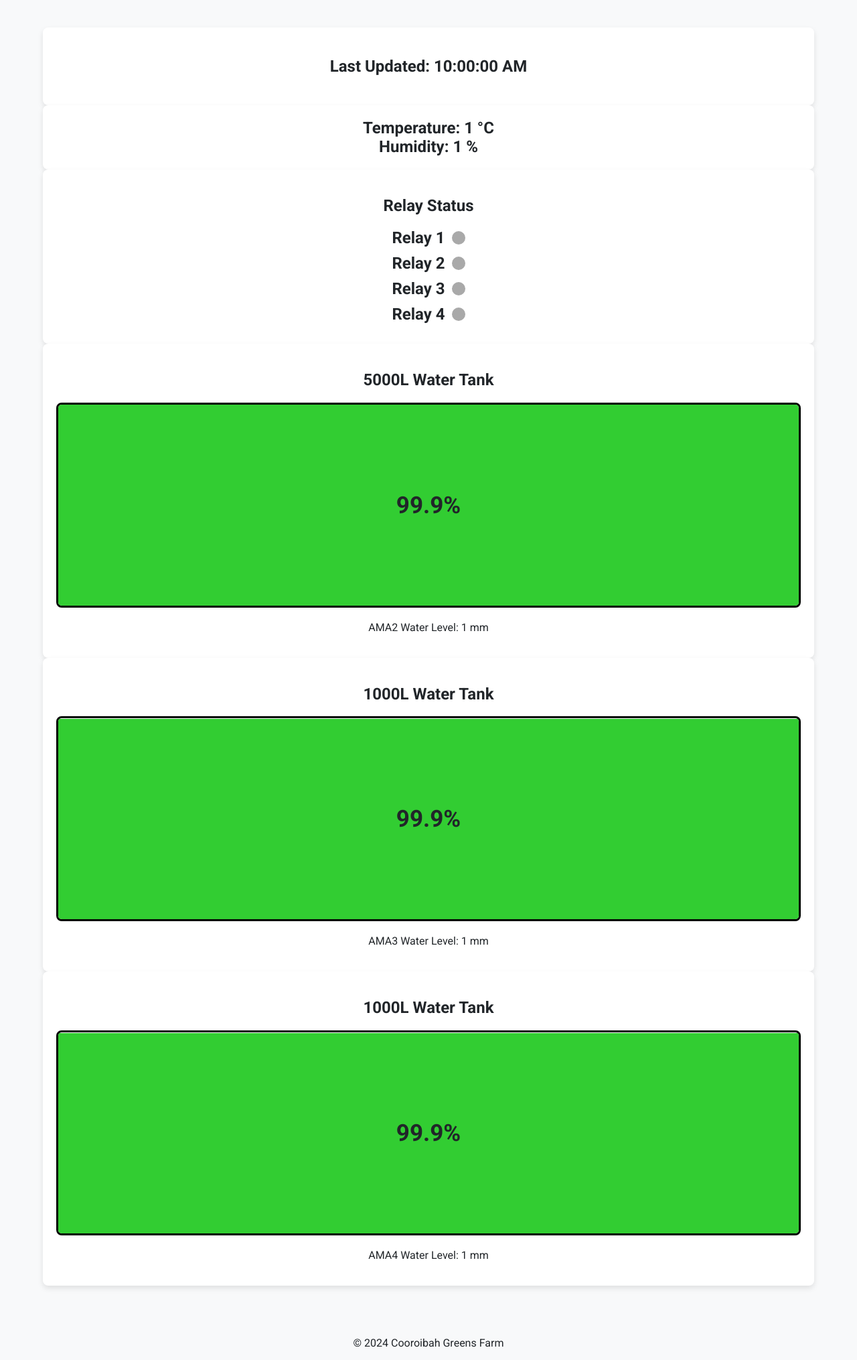
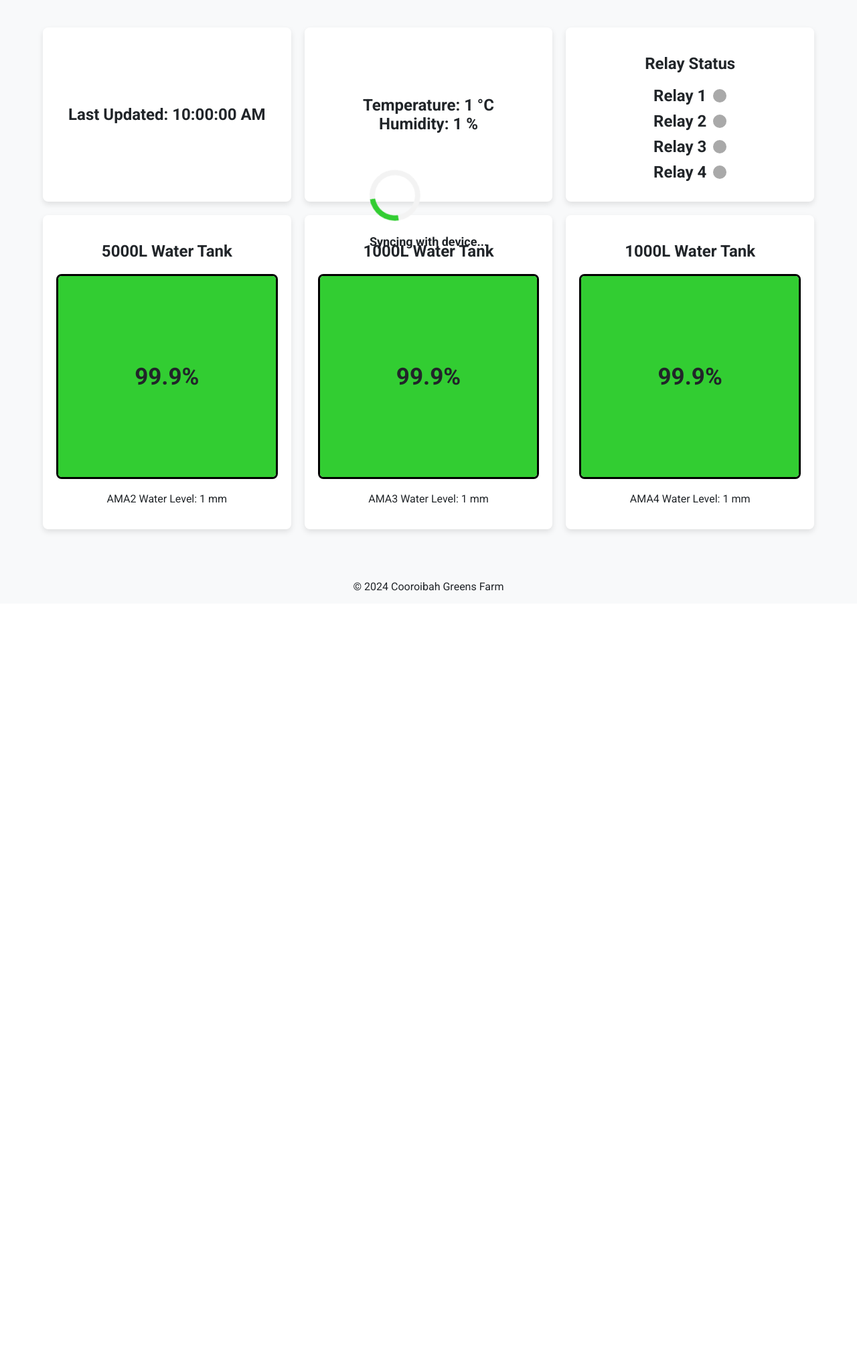
Before and after one commit to hurleyjoe22/new_django_project, a Django app: page /dashboard/ in a window 1280 px wide. Shown: the part 79-2109 px from the top of the page at 67% size. After the commit the page ends 961 px from the top, so only its background shows below. Run offline with Django 5.2, Linux system fonts and the light colour scheme; a user stored in the database is signed in; tables that the repository leaves empty hold one stand-in row (values such as "Sample post").

Commit message:
updated - dashboard loading screen ! #6

```diff
--- a/myapp/templates/dashboard.html
+++ b/myapp/templates/dashboard.html
@@ -81,6 +81,7 @@
             margin-top: 120px;
             width: 90%;
             max-width: 1200px;
+            display: grid;
             gap: 20px;
             grid-template-columns: repeat(auto-fit, minmax(300px, 1fr));
             padding-bottom: 60px;
@@ -183,7 +184,7 @@
         <p class="loading-message" id="loadingMessage">Syncing with device...</p>
     </div>
 
-    <div class="content" id="dashboardContent" style="display: none;">
+    <div class="content" id="dashboardContent">
         <!-- Last Updated Container -->
         <div class="last-updated-container">
             <p id="lastUpdatedElement" class="timestamp">Last Updated: </p>
```
